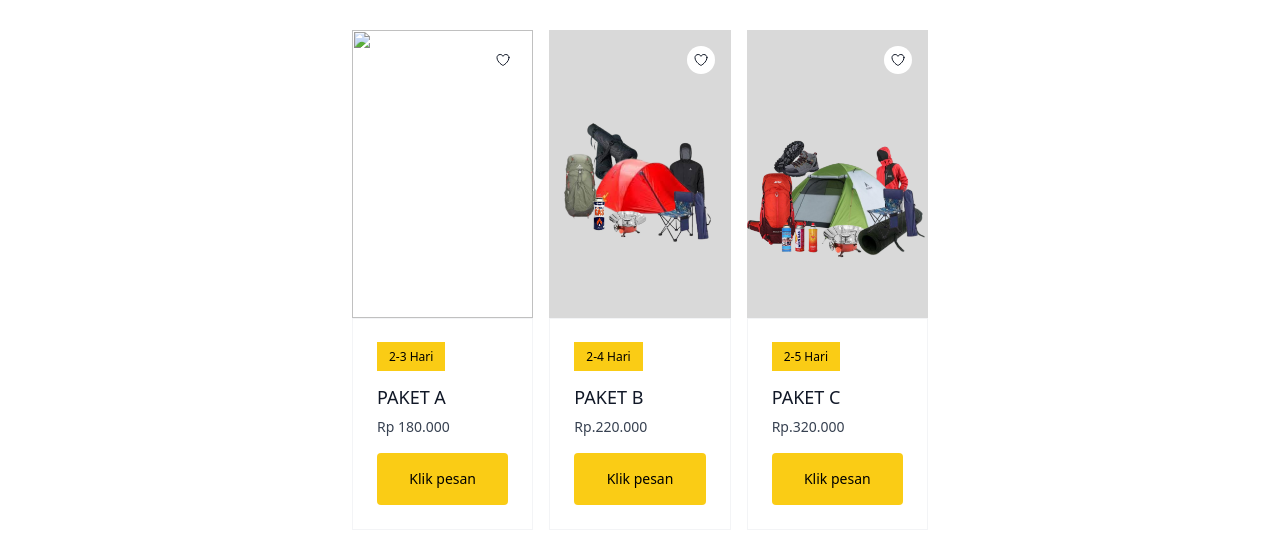
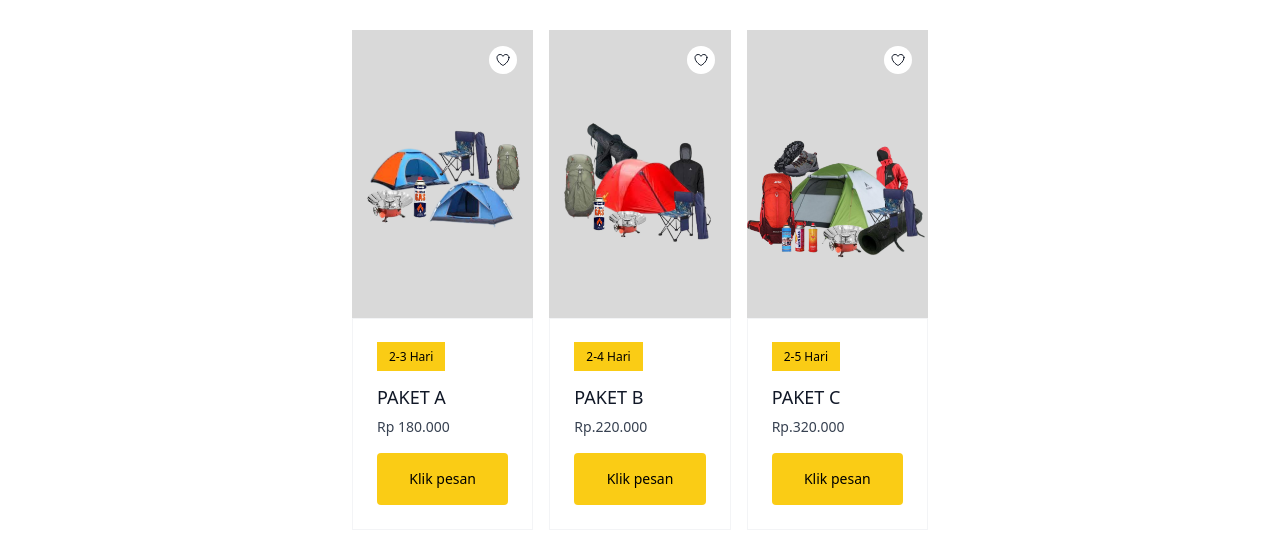
Before and after one commit to Rifhanur/Sewa-Alat-Camping-Murah, a plain HTML site: page layanan.html in a window 1280 px wide. Shown: the part 318-851 px from the top of the page. Drawn offline with nearby package versions, Linux system fonts and the light colour scheme; files whose address does not match are found by name.

Commit message:
Update layanan.html

```diff
--- a/layanan.html
+++ b/layanan.html
@@ -65,7 +65,7 @@ class="overflow-hidden bg-[url(https://images.unsplash.com/photo-1489987707025-a
             </button>
 
             <img
-              src="paketa.png"
+              src="produk/paketa.png"
               alt=""
               class="h-64 w-full object-cover transition duration-500 group-hover:scale-105 sm:h-72"
             />
```
